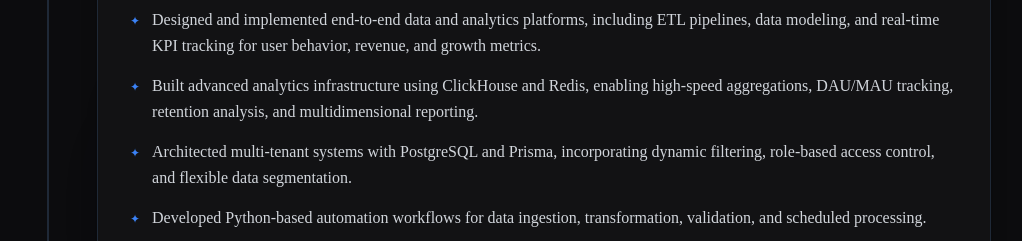
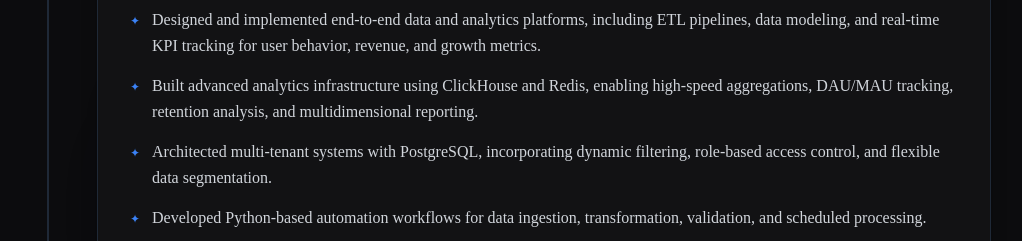
Before and after one commit to Ananyashreekg/my-portfolio, a React (Create React App) app: page / in a window 1280 px wide. Shown: the part 4280-4521 px from the top of the page, without its empty margins (137-1159 px from the left). Built offline with nearby package versions, Linux system fonts and the light colour scheme.

Commit message:
feat: add Experience section component to display professional history and project details

```diff
--- a/src/components/Experience.js
+++ b/src/components/Experience.js
@@ -14,7 +14,7 @@ const Experience = () => {
         "Engineered scalable backend systems and high-performance REST APIs using Node.js, enabling secure, modular, and production-ready applications.",
         "Designed and implemented end-to-end data and analytics platforms, including ETL pipelines, data modeling, and real-time KPI tracking for user behavior, revenue, and growth metrics.",
         "Built advanced analytics infrastructure using ClickHouse and Redis, enabling high-speed aggregations, DAU/MAU tracking, retention analysis, and multidimensional reporting.",
-        "Architected multi-tenant systems with PostgreSQL and Prisma, incorporating dynamic filtering, role-based access control, and flexible data segmentation.",
+        "Architected multi-tenant systems with PostgreSQL, incorporating dynamic filtering, role-based access control, and flexible data segmentation.",
         "Developed Python-based automation workflows for data ingestion, transformation, validation, and scheduled processing.",
         "Built Cron Job-driven pipelines to automate data synchronization, reporting, and large-scale synthetic data generation.",
         "Integrated external and internal data sources into centralized analytics systems, ensuring reliable and scalable data availability.",
```
